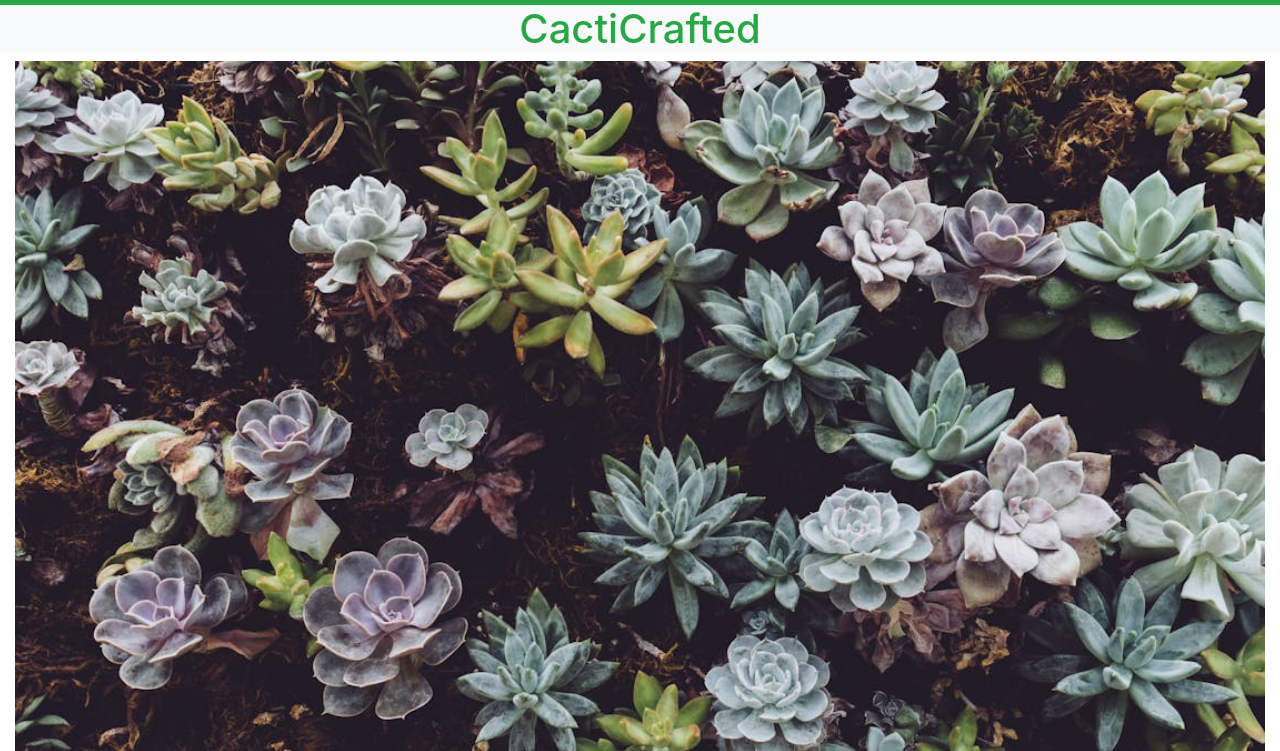
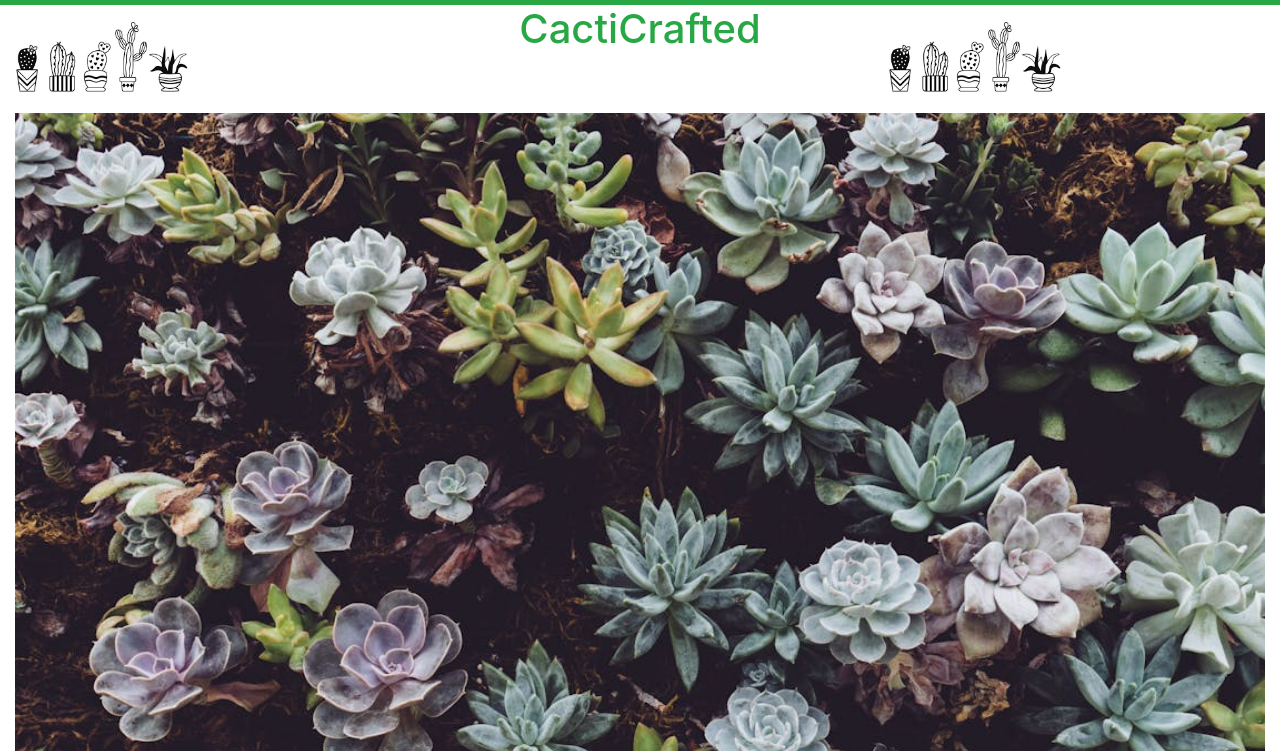
Before and after one commit to Sam-Lemon/CactiCrafted, a website: page index.html in a window 1280 px wide. Shown: the part 49-800 px from the top of the page. Drawn offline with nearby package versions, Linux system fonts and the light colour scheme.

Commit message:
added image for brand name bar

```diff
--- a/index.html
+++ b/index.html
@@ -37,8 +37,34 @@
     </nav>
 <!--Top nav bar end-->
 
-
-    <h1 id="brand-title" class="text-center bg-light text-success">CactiCrafted</h1>
+<!--Company name start-->
+            <!--Change font-->
+            <!--Move left image to end of col, align center-->
+    <div class="brand-banner bg-success-subtle">
+        <div class="row ">
+            <div class="col-md-4">
+                <img src="images/cacti.png"
+                class="d-flex justify-content-end"
+                alt="Three line art small cacti in tiny pots"
+                width="200"
+                height="auto"
+                />
+            </div>
+                    <!--Prettier font, align center-->
+            <div class="col-md-4">
+                 <h1 id="brand-title" class="text-center text-success">CactiCrafted</h1>
+            </div>
+            <div class="col-md-4">
+                <img src="images/cacti.png"
+                class=""
+                alt="Three line art small cacti in tiny pots"
+                width="200"
+                height="auto"
+                />
+            </div>
+        </div>
+    </div>
+<!--Company name end-->
 
             <!--Make this a banner, put alert on bottom for this month's sale.-->
 
@@ -51,9 +77,11 @@
         </div>
     </div>
 
+
+<!--mid nav bar/drop down menu-start-->
+
             <!--Why secondary menus not hidden-->
 
-<!--mid nav bar/drop down menu-start-->
     <nav class="navbar navbar-expand bg-success">
         <div class="container-fluid justify-content-center">
                <div class="btn-grp">
```
Also changed, not shown: images/cacti.png (added).
